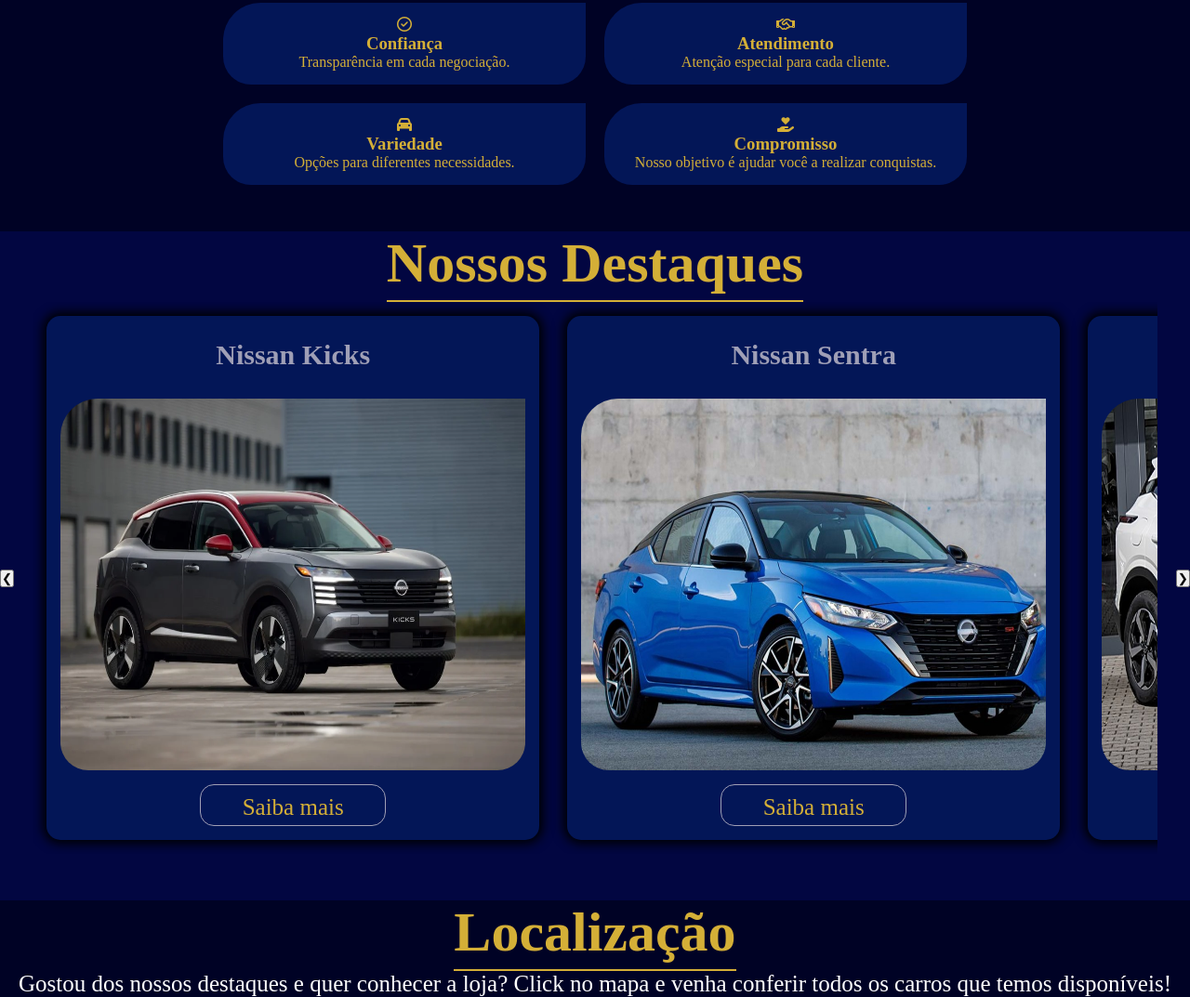
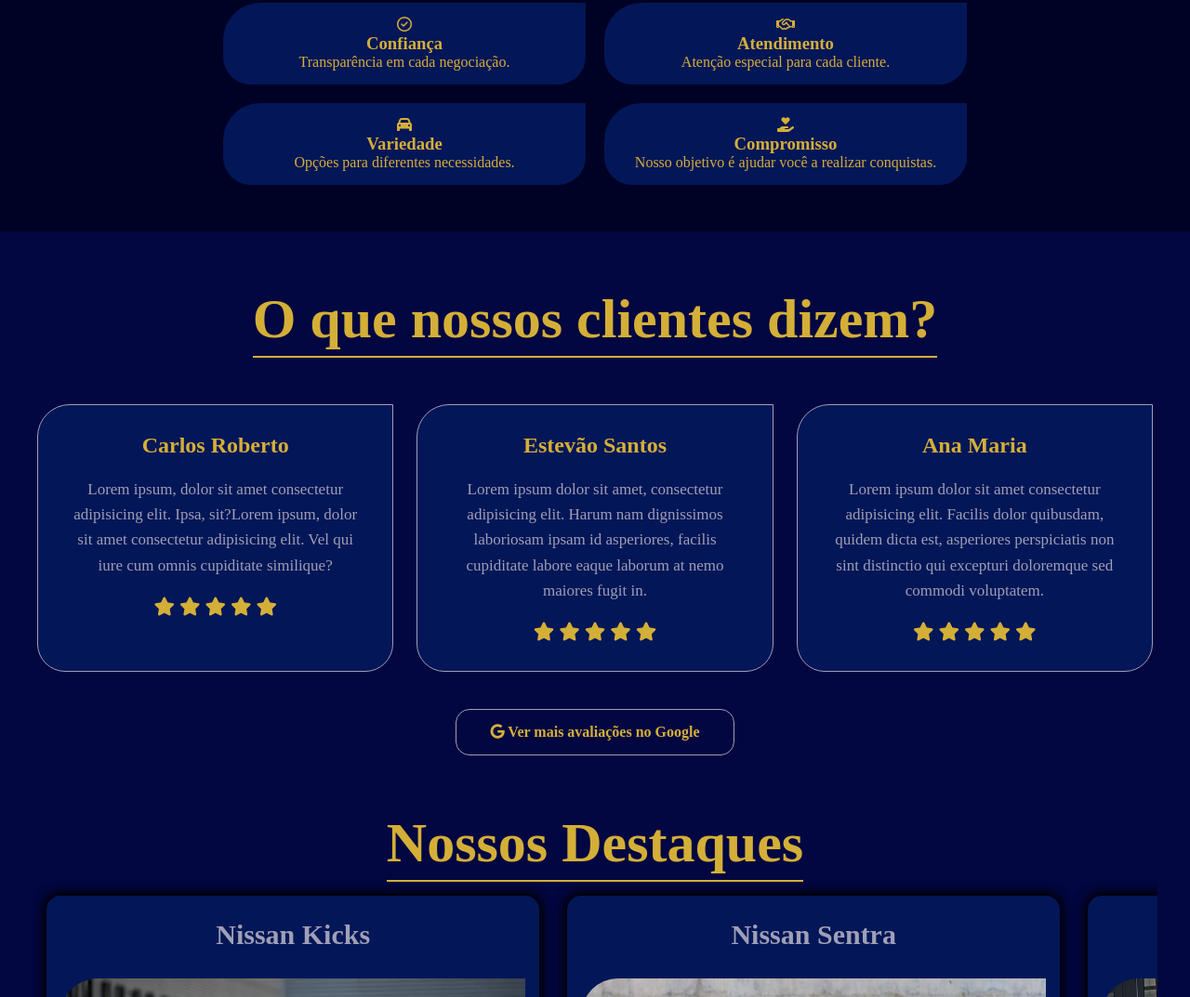
Before and after one commit to saradanielly/landingpage-loja-de-carros, a plain HTML site: page index.html in a window 1280 px wide. Shown: the part 1993-3066 px from the top of the page at 93% size. Drawn offline with nearby package versions, Linux system fonts and the light colour scheme.

Commit message:
adicionando
criando a seção de depoimentos e estilizando.

```diff
--- a/index.html
+++ b/index.html
@@ -111,6 +111,63 @@
                 </div>
             </section>
 
+
+            <section id="depoimentos">
+                <h2>O que nossos clientes dizem?</h2>
+
+                <div class="container-depoimentos">
+
+                    <div class="depoimento">
+                        <h3>Carlos Roberto</h3>
+                        <p>Lorem ipsum, dolor sit amet consectetur adipisicing elit. Ipsa, sit?Lorem ipsum, dolor sit amet consectetur adipisicing elit. Vel qui iure cum omnis cupiditate similique?</p>
+
+                        <div class="estrelas" aria-label="5 de 5 estrelas">
+                            <i class="fa-solid fa-star"></i>
+                            <i class="fa-solid fa-star"></i>
+                            <i class="fa-solid fa-star"></i>
+                            <i class="fa-solid fa-star"></i>
+                            <i class="fa-solid fa-star"></i>
+                        </div>
+
+                    </div>
+
+                     <div class="depoimento">
+                        <h3>Estevão Santos</h3>
+                        <p>Lorem ipsum dolor sit amet, consectetur adipisicing elit. Harum nam dignissimos laboriosam ipsam id asperiores, facilis cupiditate labore eaque laborum at nemo maiores fugit in.</p>
+
+                        <div class="estrelas" aria-label="5 de 5 estrelas">
+                            <i class="fa-solid fa-star"></i>
+                            <i class="fa-solid fa-star"></i>
+                            <i class="fa-solid fa-star"></i>
+                            <i class="fa-solid fa-star"></i>
+                            <i class="fa-solid fa-star"></i>
+                        </div>
+
+                    </div>
+
+                     <div class="depoimento">
+                        <h3>Ana Maria</h3>
+                        <p>Lorem ipsum dolor sit amet consectetur adipisicing elit. Facilis dolor quibusdam, quidem dicta est, asperiores perspiciatis non sint distinctio qui excepturi doloremque sed commodi voluptatem.</p>
+
+                        <div class="estrelas" aria-label="5 de 5 estrelas">
+                            <i class="fa-solid fa-star"></i>
+                            <i class="fa-solid fa-star"></i>
+                            <i class="fa-solid fa-star"></i>
+                            <i class="fa-solid fa-star"></i>
+                            <i class="fa-solid fa-star"></i>
+                        </div>
+
+                    </div>
+                </div>
+
+                <div class="mais-avaliacoes">
+                    <a href="#">
+                    <i class="fa-brands fa-google"></i>
+                    Ver mais avaliações no Google
+                    </a>
+                </div>
+            </section>
+
             <section id="destaques">
                 <h2>Nossos Destaques</h2>
                 <div class="carrossel">
@@ -144,10 +201,6 @@
                     </div>
                     <button class="seta direita"> &#10095</button>
                 </div>
-            </section>
-
-            <section id="depoimentos">
-
             </section>
 
             <section id="localizacao">
--- /dev/null
+++ b/src/estilo/depoimentos.css
@@ -0,0 +1,91 @@
+#depoimentos {
+    background-color: var(--cor06);
+    padding: 60px 40px;
+}
+
+.container-depoimentos {
+    display: grid;
+    grid-template-columns: repeat(3, 1fr);
+    gap: 25px;
+    max-width: 1200px;
+    margin: 50px auto 0;
+}
+
+.depoimento {
+    background-color: var(--cor03);
+    color: var(--cor4);
+    padding: 30px;
+    border-radius: 35px 0px 30px 30px;
+    border: 1px solid var(--cor04);
+
+    display: flex;
+    flex-direction: column;
+    gap: 20px;
+
+    text-align: center;
+}
+
+.depoimento h3 {
+    color: var(--cor05);
+    font-size: 24px;
+}
+
+.depoimento p {
+    font-size: 17px;
+    line-height: 1.6;
+    color: var(--cor04);
+}
+
+.estrelas {
+    color: var(--cor05);
+    font-size: 20px;
+}
+
+.mais-avaliacoes {
+    text-align: center;
+    margin-top: 40px;
+}
+
+.mais-avaliacoes a {
+    display: inline-block;
+    color: var(--cor05);
+    padding: 15px 20px;
+    width: 300px;
+    height: 50px;
+    border: 1px solid var(--cor04);
+    border-radius: 15px;
+    text-decoration: none;
+    font-weight: bold;
+    transition: 0.3s;
+}
+
+.mais-avaliacoes a:hover {
+    transform: translateY(-4px);
+    background-color: var(--cor05);
+    color: var(--cor07);
+}
+
+@media screen and (max-width: 768px) {
+
+    #depoimentos {
+        padding: 40px 20px;
+    }
+
+    .container-depoimentos {
+        grid-template-columns: 1fr;
+        max-width: 400px;
+        gap: 20px;
+    }
+
+    .depoimento {
+        padding: 20px;
+    }
+
+    .depoimento h3 {
+        font-size: 20px;
+    }
+
+    .depoimento p {
+        font-size: 15px;
+    }
+}
--- a/src/estilo/style.css
+++ b/src/estilo/style.css
@@ -1,6 +1,7 @@
 @import url(inicio.css);
 @import url(sobre.css);
 @import url(diferenciais.css);
+@import url(depoimentos.css);
 @import url(destaques.css);
 @import url(localizacao.css);
 @import url(contato.css);
@@ -64,8 +65,8 @@ nav > ul {
 
 .botao_btn a {
     font-size: 25px;
+    color: var(--cor05);
     text-decoration: none;
-    color: var(--cor05);
     text-align: center;
 }
 
@@ -78,11 +79,14 @@ nav > ul {
     width: 200px;
     height: 45px;
     margin: auto 15px;
+
+    transition: 0.3s;
 }
 
 .botao_btn:hover {
-    background-color: var(--cor06);
-    transition: 0.5s;
+    transform: translateY(-4px);
+    background-color: var(--cor05);
+    color: var(--cor06);
 }
 
 #mobile_btn {
```
